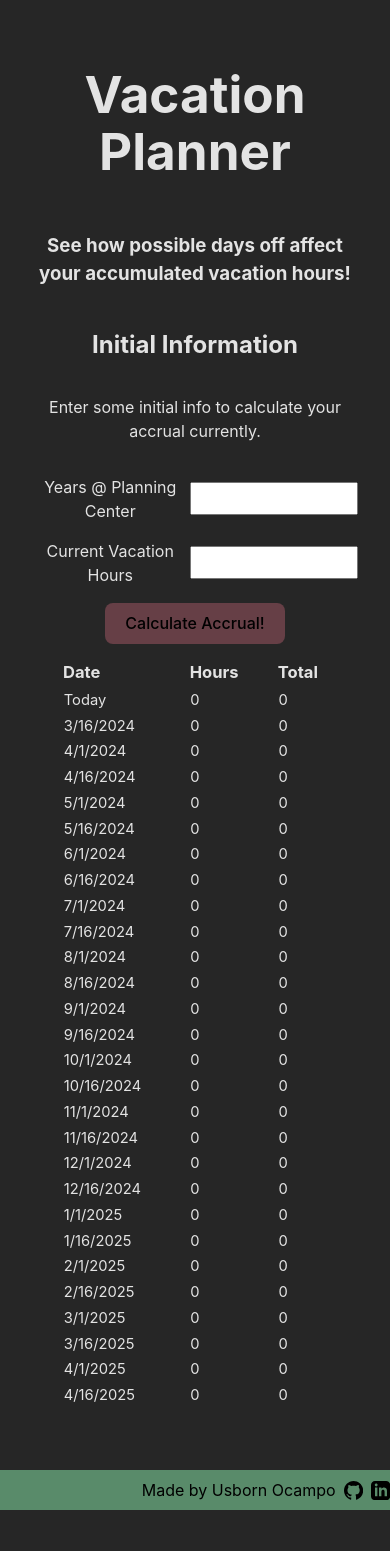
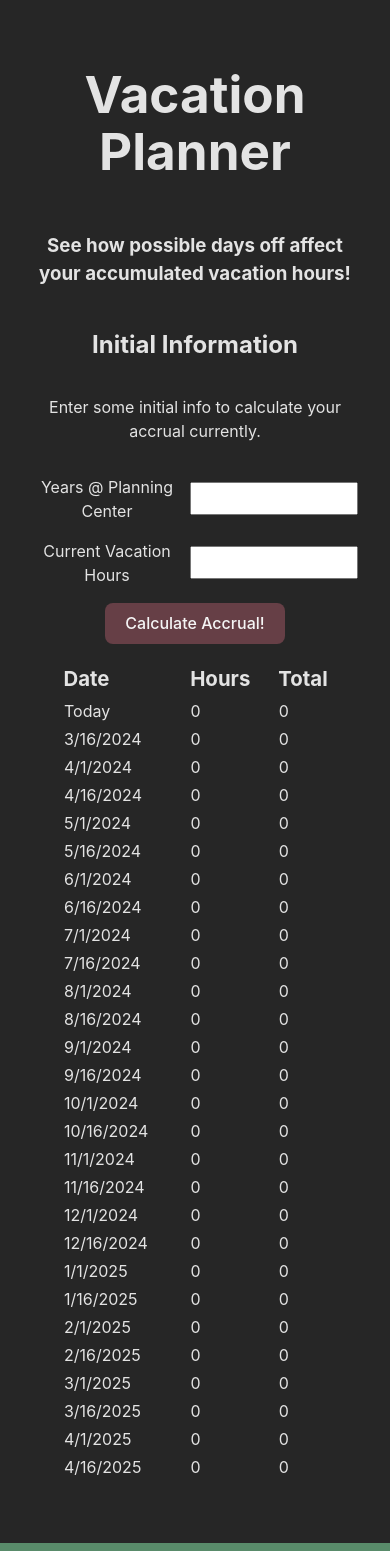
Before and after one commit to usborn116/pto-calculator, a React (Vite) app: page / in a window 390 px wide. Shown: the top 1551 px of the page. Built offline with nearby package versions, Linux system fonts and the light colour scheme.

Commit message:
fixed some styling for mobile part 2

```diff
--- a/src/App.css
+++ b/src/App.css
@@ -76,8 +76,11 @@ h2{
 }
 
 input[type='number'], input[type='date']{
+  height: 2em;
+}
+
+input[type='number']{
   width: 10rem;
-  height: 2em;
 }
 
 .row{
@@ -147,7 +150,7 @@ input[type='number'], input[type='date']{
 
   #header{
     grid-template-columns: 0.3fr 1.6fr 1.1fr 1.1fr;
-    font-size: 0.75em;
+    font-size: 0.85em;
   }
 
   .table{
@@ -156,7 +159,7 @@ input[type='number'], input[type='date']{
 
   .card > .pair, form > .pair{
     flex-direction: row;
-    gap: 0.1em;
+    gap: 0.5em;
   }
 
   .pair, .hr-pair{
@@ -201,10 +204,6 @@ input[type='number'], input[type='date']{
 
 @media (max-width: 390px) {
 
-  .table{
-    font-size: 0.92em;
-  }
-
   form > .pair{
     gap: 0.5em;
   }
--- a/src/App.tsx
+++ b/src/App.tsx
@@ -128,7 +128,7 @@ function App() {
 
   const endDate = startEnd.start ?
     <div className="pair">
-      <label htmlFor="end">Vacation End Date</label>
+      <label htmlFor="end">Vacation End</label>
       <input type="date" name="end" id="end" defaultValue={`${startEnd.start.toISOString().slice(0,10)}`} onChange={handleStartEndChange}/>
     </div> : ''
 
--- a/src/index.css
+++ b/src/index.css
@@ -37,6 +37,10 @@ h1 {
   line-height: 1.1;
 }
 
+button{
+  color: whitesmoke;
+}
+
 button, input[type='submit'] {
   border-radius: 8px;
   border: 1px solid transparent;
```
